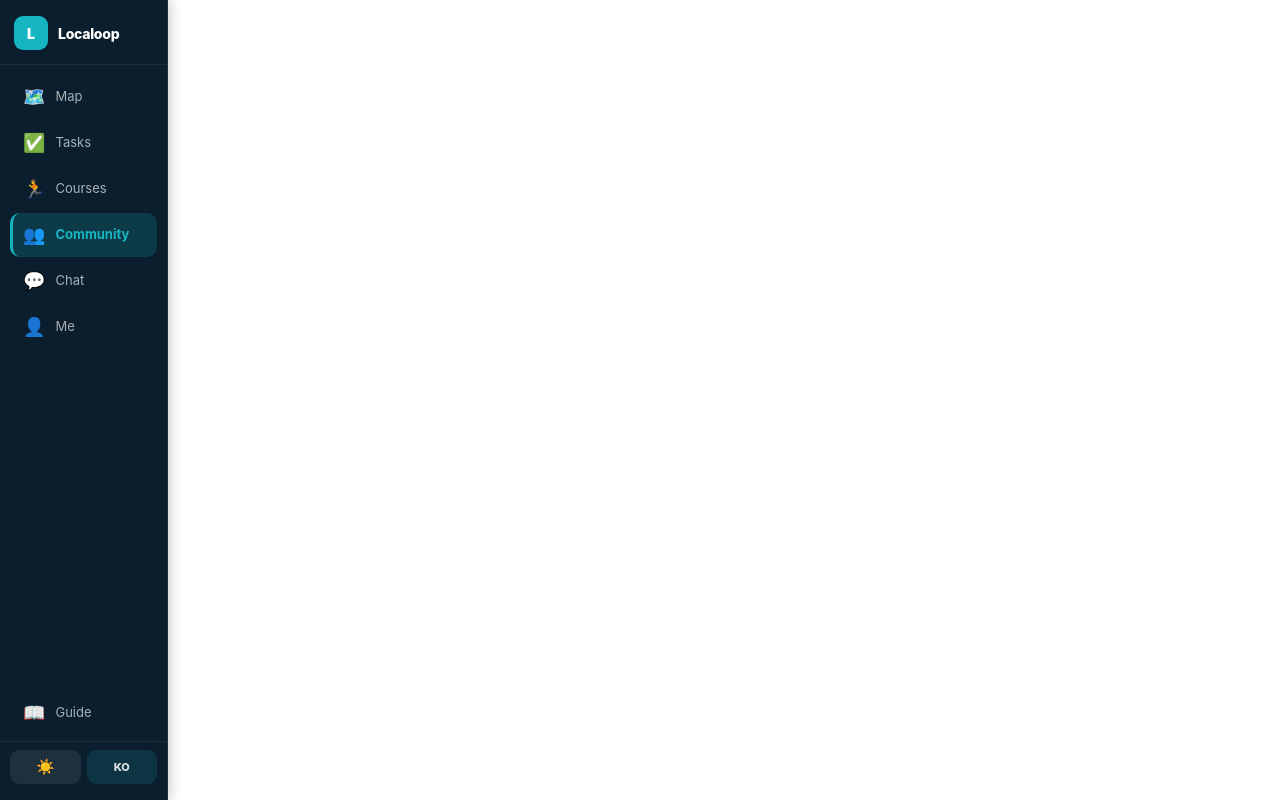
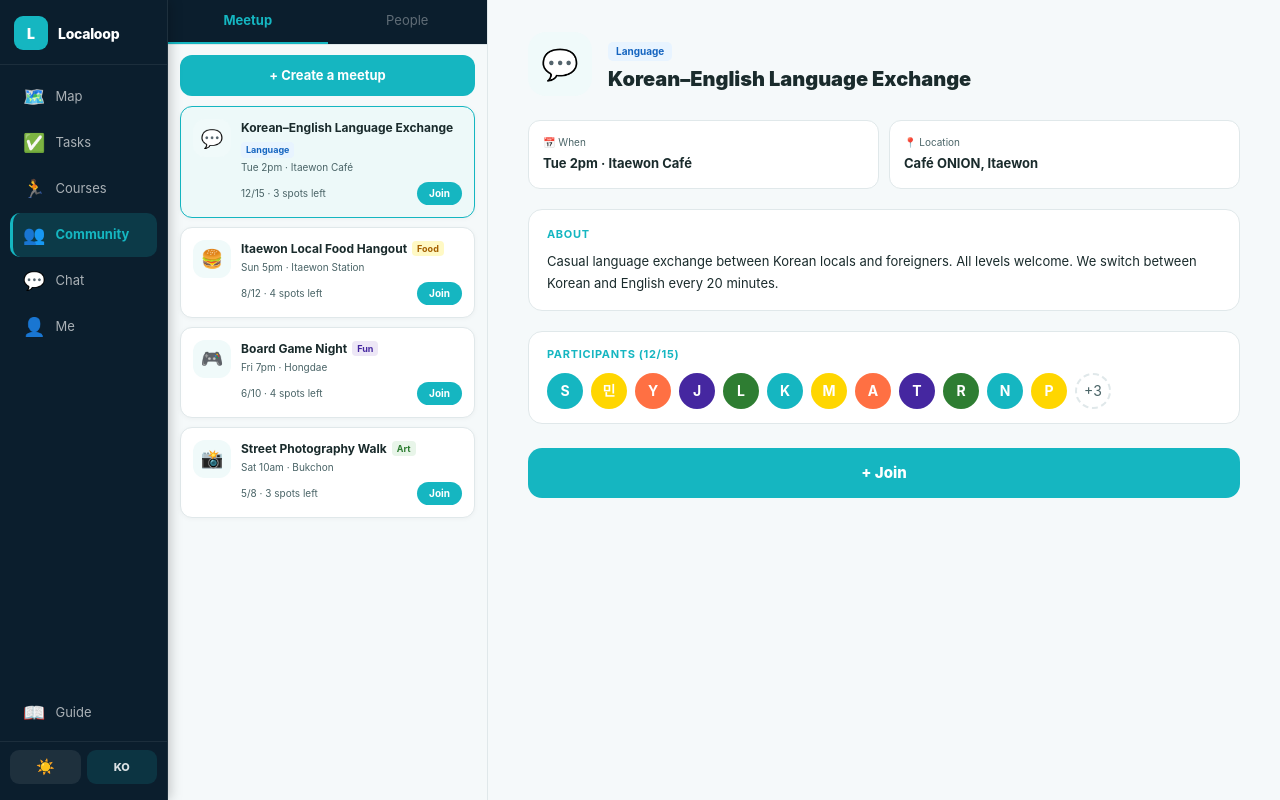
Before and after one commit to jessijang1202-pixel/LocaloopKorea, a Next.js app: page /community in a window 1280 px wide. Built offline with nearby package versions, Linux system fonts and the light colour scheme.

Commit message:
Fix CSS cascade bug: ll-pc-only display:none was overriding media query

```diff
--- a/src/app/globals.css
+++ b/src/app/globals.css
@@ -744,6 +744,10 @@ html {
 }
 
 /* ── App shell: sidebar (PC) + bottom nav (mobile) ────────── */
+/* ll-pc-only: hidden on mobile, shown on PC (overridden by @media below) */
+/* IMPORTANT: this rule must come BEFORE @media (min-width:768px) so the media query wins */
+.ll-pc-only { display: none; }
+
 .ll-topnav {
   display: none; /* not used */
 }
@@ -800,7 +804,6 @@ html {
 
 /* Mobile/PC split utilities */
 /* ll-mobile-only: visible on mobile (inline display style applies), hidden on PC via !important above */
-.ll-pc-only { display: none; }
 
 /* PC split panel layout */
 .ll-split {
```
